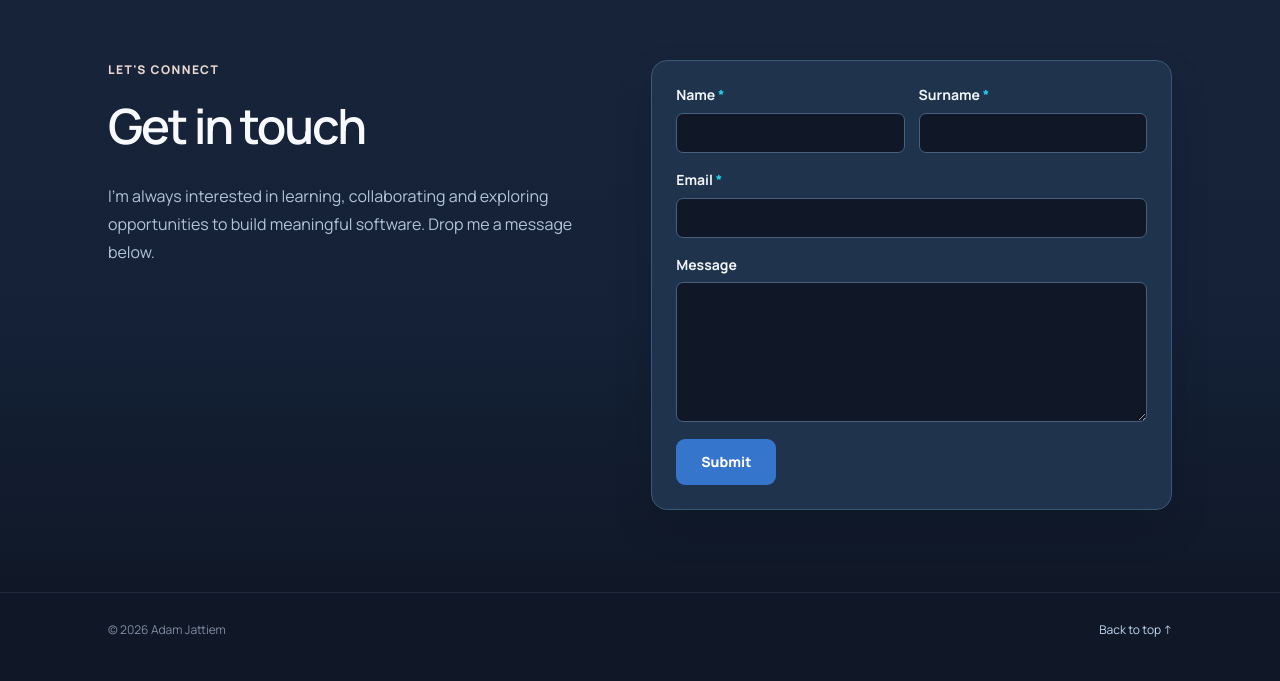
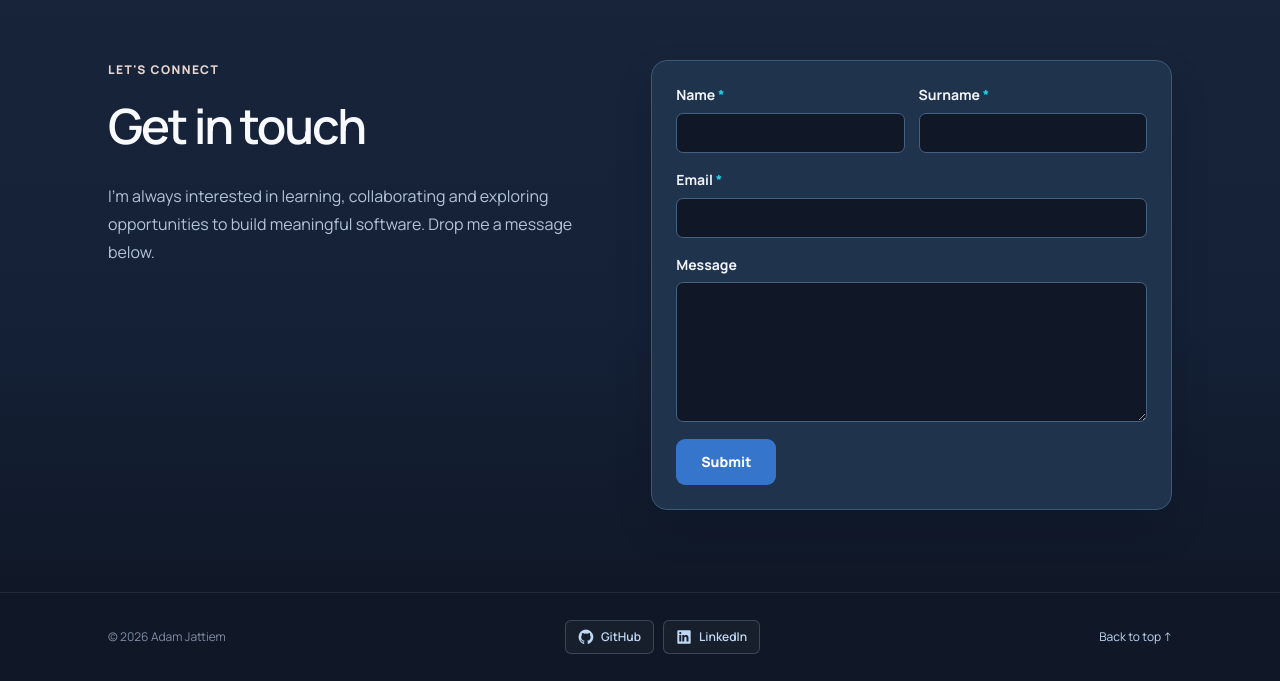
Before and after one commit to adamjattiem12-gif/Portfolio-v2, a Vue app: page / in a window 1280 px wide. Shown: the part 3347-4028 px from the top of the page. Built offline with nearby package versions, Linux system fonts and the light colour scheme.

Commit message:
added github and linkedin buttons

```diff
--- a/src/components/TheFooter.vue
+++ b/src/components/TheFooter.vue
@@ -16,6 +16,16 @@ onUnmounted(() => window.removeEventListener('scroll', updateBackToTop))
   <footer class="footer">
     <div class="container">
       <span>&copy; 2026 Adam Jattiem</span>
+      <nav class="social-links" aria-label="Social profiles">
+        <a class="social-link" href="https://github.com/adamjattiem12-gif" target="_blank" rel="noopener noreferrer" aria-label="GitHub profile (opens in a new tab)">
+          <svg viewBox="0 0 24 24" width="16" height="16" aria-hidden="true" focusable="false"><path fill="currentColor" d="M12 .9a11.1 11.1 0 0 0-3.51 21.63c.55.1.76-.24.76-.53v-2.08c-3.1.67-3.76-1.32-3.76-1.32-.5-1.29-1.24-1.63-1.24-1.63-1.01-.69.08-.68.08-.68 1.12.08 1.71 1.15 1.71 1.15 1 .1.48 2.27 3.15 1.6.1-.72.39-1.21.7-1.49-2.48-.28-5.09-1.24-5.09-5.52 0-1.22.44-2.21 1.15-2.99-.12-.28-.5-1.42.11-2.95 0 0 .94-.3 3.05 1.14a10.6 10.6 0 0 1 5.56 0c2.11-1.44 3.05-1.14 3.05-1.14.61 1.53.23 2.67.11 2.95.72.78 1.15 1.77 1.15 2.99 0 4.29-2.61 5.23-5.1 5.51.4.35.75 1.03.75 2.08V22c0 .29.2.64.76.53A11.1 11.1 0 0 0 12 .9Z"/></svg>
+          <span>GitHub</span>
+        </a>
+        <a class="social-link" href="https://www.linkedin.com/in/adam-jattiem" target="_blank" rel="noopener noreferrer" aria-label="LinkedIn profile (opens in a new tab)">
+          <svg viewBox="0 0 24 24" width="16" height="16" aria-hidden="true" focusable="false"><path fill="currentColor" d="M20.45 2H3.55C2.69 2 2 2.68 2 3.52v16.96c0 .84.69 1.52 1.55 1.52h16.9c.86 0 1.55-.68 1.55-1.52V3.52c0-.84-.69-1.52-1.55-1.52ZM7.93 18.73H4.95V9.15h2.98v9.58ZM6.44 7.84a1.73 1.73 0 1 1 0-3.46 1.73 1.73 0 0 1 0 3.46Zm12.29 10.89h-2.98v-4.66c0-1.11-.02-2.54-1.55-2.54-1.55 0-1.79 1.21-1.79 2.46v4.74H9.43V9.15h2.86v1.31h.04c.4-.75 1.37-1.55 2.82-1.55 3.02 0 3.58 1.99 3.58 4.58v5.24Z"/></svg>
+          <span>LinkedIn</span>
+        </a>
+      </nav>
       <a href="#top">Back to top &uarr;</a>
     </div>
   </footer>
@@ -26,8 +36,12 @@ onUnmounted(() => window.removeEventListener('scroll', updateBackToTop))
 
 <style scoped>
 .footer { background: var(--background); border-top: 1px solid rgba(143,176,216,.12); padding: 27px 0; font-size: 12px; color: #7f8da3; }
-.footer .container { display: flex; justify-content: space-between; gap: 20px; }
+.footer .container { display: flex; align-items: center; justify-content: space-between; gap: 16px; flex-wrap: wrap; }
 .footer a { color: #c1d8f4; }
+.social-links { display: flex; flex-wrap: wrap; align-items: center; gap: 9px; }
+.footer .social-link { display: inline-flex; align-items: center; justify-content: center; gap: 7px; min-height: 34px; padding: 0 12px; border: 1px solid rgba(143,176,216,.28); border-radius: 6px; background: rgba(255,255,255,.03); color: #c1d8f4; font-size: 12px; font-weight: 600; text-decoration: none; transition: color .2s, border-color .2s, background .2s, transform .2s; }
+.footer .social-link:hover { color: #fff; border-color: #5084cb; background: rgba(54,117,204,.18); transform: translateY(-1px); }
+.footer .social-link:focus-visible { outline: 2px solid #9dc7fb; outline-offset: 3px; }
 .back-to-top { position: fixed; right: 30px; bottom: 30px; z-index: 99; width: 31.5px; height: 31.5px; display: flex; align-items: center; justify-content: center; border-radius: 2px; background: #046bd2; color: #fff; }
-@media (max-width: 390px) { .footer .container { flex-direction: column; } }
+@media (max-width: 520px) { .footer .container { justify-content: center; text-align: center; } .social-links { justify-content: center; } }
 </style>
```
